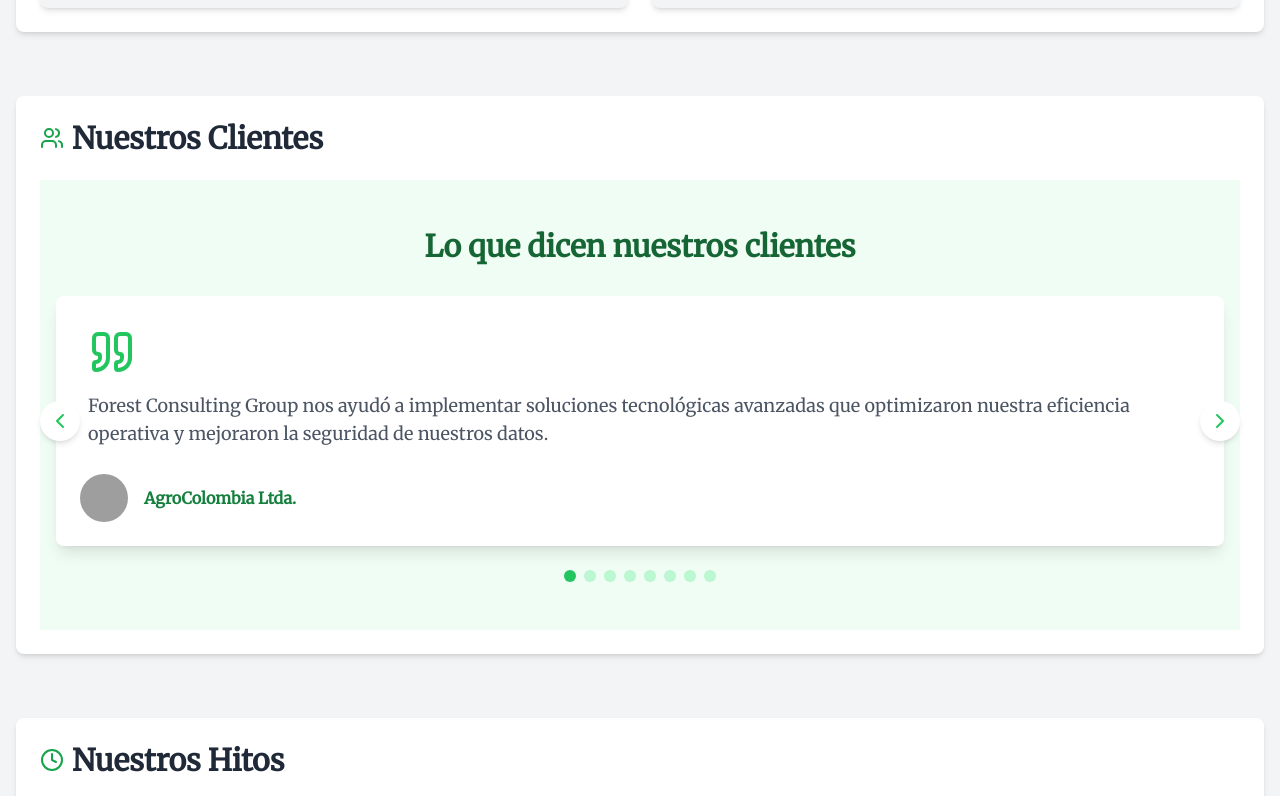
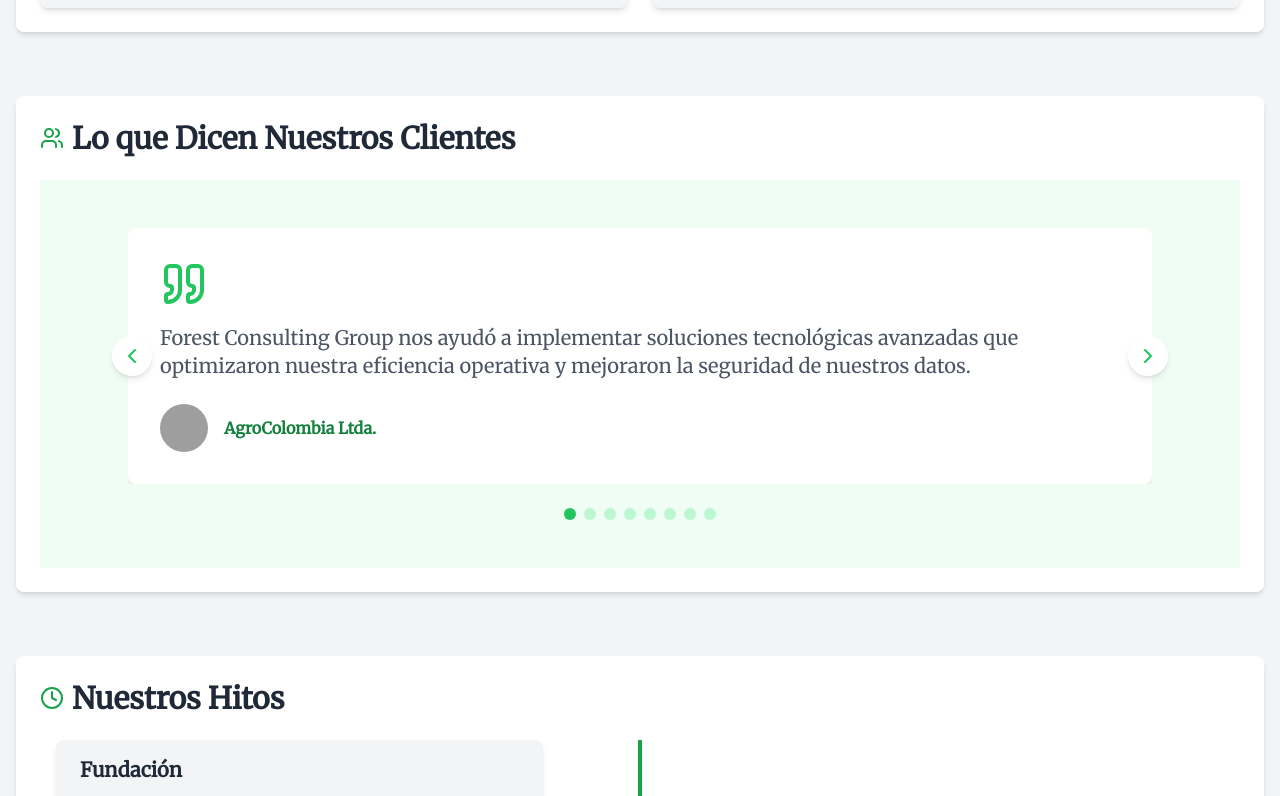
Before and after one commit to MikaNiatsu/FCG-react, a React (Vite) app: page / in a window 1280 px wide. Shown: the part 2460-3256 px from the top of the page. Built offline with nearby package versions, Linux system fonts and the light colour scheme; grey boxes are pictures that could not be loaded.

Commit message:
Fixed reviews

```diff
--- a/src/App.jsx
+++ b/src/App.jsx
@@ -242,7 +242,7 @@
       className="bg-gray-100 dark:bg-gray-700 p-6 rounded-lg shadow-md"
       whileHover={{ scale: 1.05 }}
     >
-      <img src={imageUrl} alt={name} className="w-32 h-32 rounded-full mx-auto mb-4" />
+      <img src={imageUrl} alt={name} className="w-32 h-32 rounded-full mx-auto mb-4 object-cover" />
       <h3 className="text-xl font-semibold text-gray-800 dark:text-white">{name}</h3>
       <p className="text-gray-600 dark:text-gray-300">{role}</p>
     </motion.div>
@@ -384,20 +384,22 @@
   return (
     <div className="bg-green-50 dark:bg-green-900 py-12">
       <div className="container mx-auto px-4">
-          <h2 className="text-3xl font-bold text-center mb-8 text-green-800 dark:text-green-100">Lo que dicen nuestros clientes</h2>
-          <div className="relative h-[300px] md:h-[250px]"> {/* Ajusta estas alturas según tus necesidades */}
-            <AnimatePresence initial={false}>
+        <div className="relative max-w-md mx-auto md:max-w-3xl lg:max-w-4xl xl:max-w-5xl">
+          <div className="overflow-hidden">
+            <AnimatePresence initial={false} mode="wait">
               <motion.div
                 key={currentIndex}
-                className="absolute w-full h-full bg-white dark:bg-gray-800 rounded-lg shadow-lg p-6 md:p-8"
-                initial={{ opacity: 0, x: 100 }}
-                animate={{ opacity: 1, x: 0 }}
-                exit={{ opacity: 0, x: -100 }}
-                transition={{ duration: 0.5, ease: 'easeInOut' }}
+                className="w-full bg-white dark:bg-gray-800 rounded-lg shadow-lg p-6 md:p-8"
+                initial={{ opacity: 0, y: 20 }}
+                animate={{ opacity: 1, y: 0 }}
+                exit={{ opacity: 0, y: -20 }}
+                transition={{ duration: 0.3, ease: 'easeInOut' }}
               >
                 <Quote className="text-green-500 w-12 h-12 mb-4" />
-                <p className="text-gray-600 dark:text-gray-300 text-lg mb-6">{reviews[currentIndex].comment}</p>
-                <div className="flex items-center absolute bottom-6 left-6">
+                <div className="mb-6 overflow-y-auto max-h-[200px] md:max-h-[150px]">
+                  <p className="text-gray-600 dark:text-gray-300 text-lg md:text-xl">{reviews[currentIndex].comment}</p>
+                </div>
+                <div className="flex items-center mt-4">
                   <img src={reviews[currentIndex].image} alt={reviews[currentIndex].company} className="w-12 h-12 rounded-full mr-4" />
                   <div>
                     <p className="font-semibold text-green-700 dark:text-green-300">{reviews[currentIndex].company}</p>
@@ -405,6 +407,7 @@
                 </div>
               </motion.div>
             </AnimatePresence>
+          </div>
 
           <button
             onClick={goToPrevious}
@@ -435,6 +438,7 @@
     </div>
   );
 };
+
 
 
 const ContactForm = () => {
@@ -584,7 +588,7 @@ const ContactForm = () => {
               />
             </div>
           </Section>
-          <Section id="nuestros-clientes" title="Nuestros Clientes" icon={<Users className="text-green-600" size={24} />}>
+          <Section id="nuestros-clientes" title="Lo que Dicen Nuestros Clientes" icon={<Users className="text-green-600" size={24} />}>
             <ReviewsCarousel />
           </Section>
           <Section id="hitos" title="Nuestros Hitos" icon={<Clock className="text-green-600" size={24} />}>
@@ -593,11 +597,11 @@ const ContactForm = () => {
 
           <Section id="expertos" title="Nuestros Expertos" icon={<Users className="text-green-600" size={24} />}>
             <div className="grid grid-cols-1 md:grid-cols-3 gap-6">
-              <ExpertCard name="Ana Silva" role="Directora de Ciberseguridad" imageUrl="https://picsum.photos/150/150" />
-              <ExpertCard name="Carlos Robles" role="Arquitecto de Soluciones Cloud" imageUrl="https://picsum.photos/150/150" />
-              <ExpertCard name="Elena Martínez" role="Especialista en Desarrollo Seguro" imageUrl="https://picsum.photos/150/150" />
-              <ExpertCard name="Javier González" role="Especialista en Inteligencia Artificial" imageUrl="https://picsum.photos/150/150" />
-              <ExpertCard name="Laura Fernández" role="Especialista en Gestión de Datos" imageUrl="https://picsum.photos/150/150" />
+              <ExpertCard name="Sebastian Vega" role="CEO de Forest Consulting Group" imageUrl="\vega.jpg" />
+              <ExpertCard name="David Torres" role="Arquitecto de Soluciones IT" imageUrl="https://picsum.photos/150/150" />
+              <ExpertCard name="Juan Oyola" role="Especialista en Desarrollo Seguro" imageUrl="https://picsum.photos/150/150" />
+              <ExpertCard name="Miguel Linares" role="Directora de Ciberseguridad" imageUrl="https://picsum.photos/150/150" />
+              <ExpertCard name="Johan Silva" role="Especialista en Gestión de Datos" imageUrl="https://picsum.photos/150/150" />
             </div>
           </Section>
 
```
Also changed, not shown: public/vega.jpg (added). Lines whose indentation alone changed are shown as unchanged.
